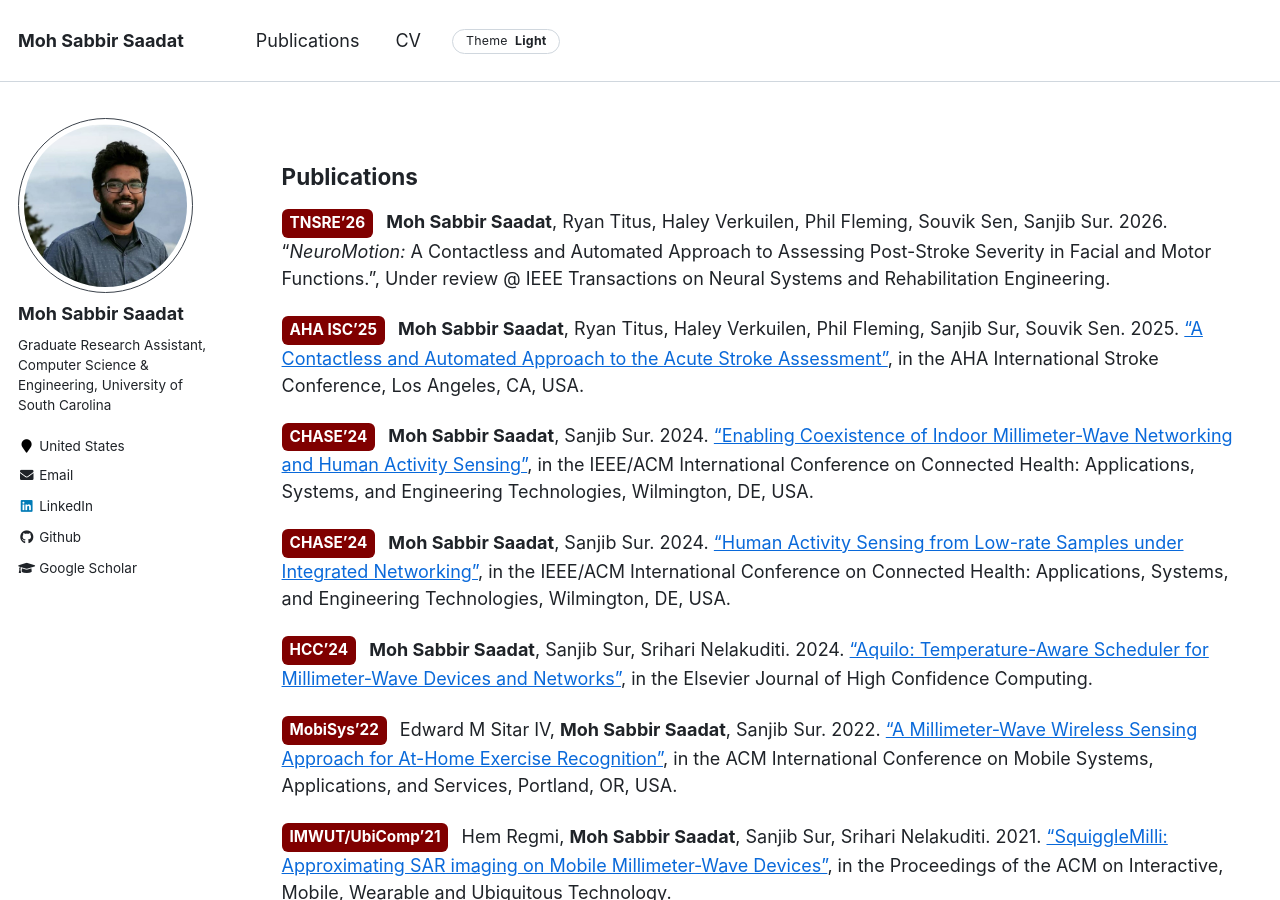
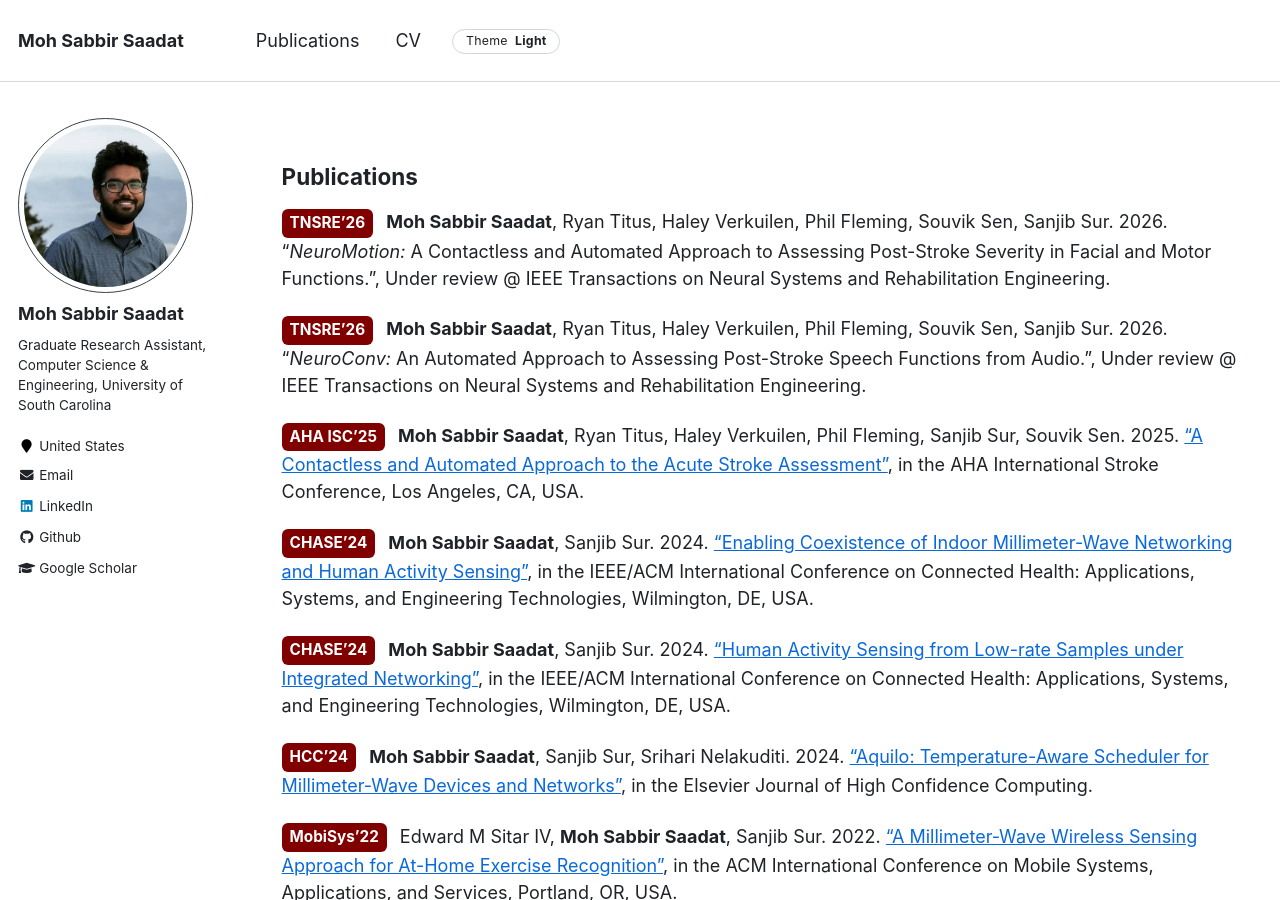
Before and after one commit to MohSaadat/MohSaadat.github.io, a Jekyll site: the page built from _pages/publications.md, in a window 1280 px wide and 900 px high. Built offline with Jekyll 4.4.1, drawn with Linux system fonts in a browser that asks for light colours.

Commit message:
added NeuroConv under review

```diff
--- a/_pages/publications.md
+++ b/_pages/publications.md
@@ -9,6 +9,11 @@ author_profile: true
 <span class="pub-badge">TNSRE'26</span>
 <strong>Moh Sabbir Saadat</strong>, Ryan Titus, Haley Verkuilen, Phil Fleming, Souvik Sen, Sanjib Sur. 2026.
 "*NeuroMotion:* A Contactless and Automated Approach to Assessing Post-Stroke Severity in Facial and Motor Functions.",
+Under review @ IEEE Transactions on Neural Systems and Rehabilitation Engineering.
+
+<span class="pub-badge">TNSRE'26</span>
+<strong>Moh Sabbir Saadat</strong>, Ryan Titus, Haley Verkuilen, Phil Fleming, Souvik Sen, Sanjib Sur. 2026.
+"*NeuroConv:* An Automated Approach to Assessing Post-Stroke Speech Functions from Audio.",
 Under review @ IEEE Transactions on Neural Systems and Rehabilitation Engineering.
 
 <span class="pub-badge">AHA ISC'25</span>
```
